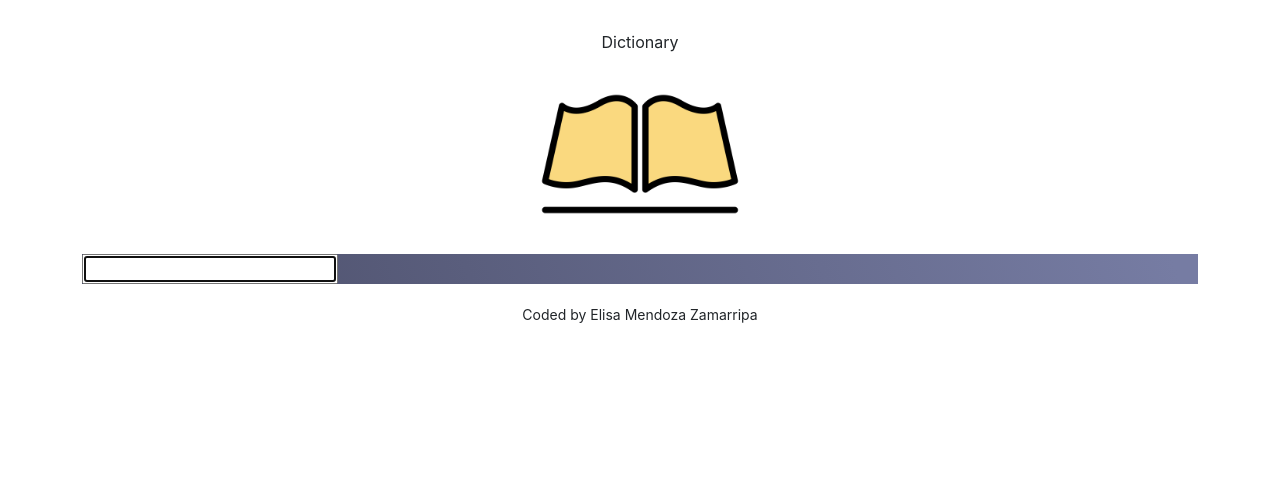
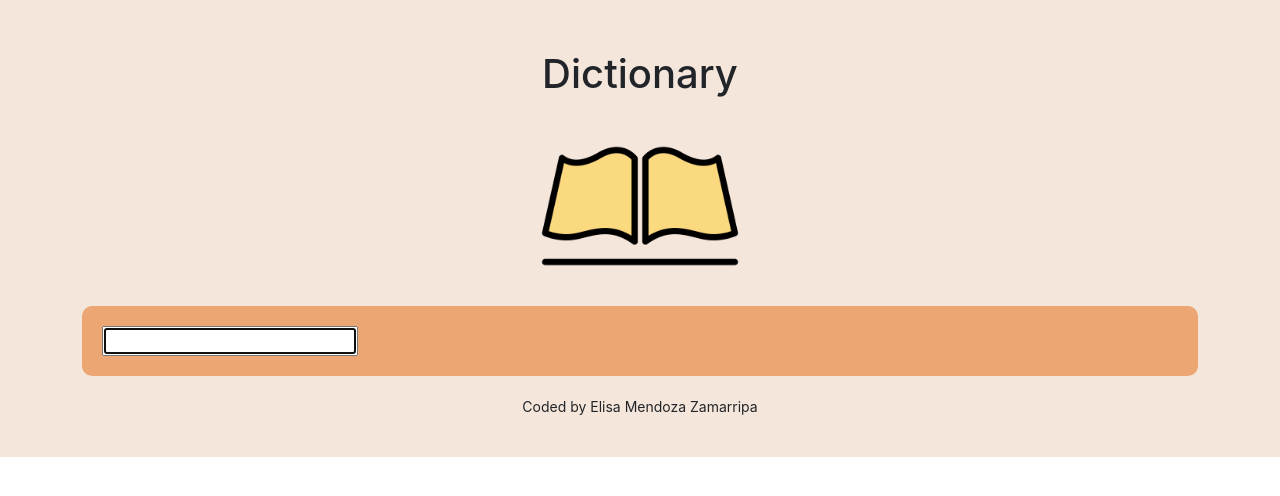
Before and after one commit to elisammz/Dictionary-app, a React (Create React App) app: page / in a window 1280 px wide. Shown: the top 496 px of the page. Built offline with nearby package versions, Linux system fonts and the light colour scheme.

Commit message:
Added main styling colors

```diff
--- a/src/App.css
+++ b/src/App.css
@@ -1,3 +1,12 @@
+:root {
+  --background-color: #eca674;
+  --word-box: #f5e6db;
+}
+
+.App {
+  background: var(--word-box);
+  padding: 20px;
+}
 .App-header {
   margin-top: 30px;
 }
--- a/src/App.js
+++ b/src/App.js
@@ -8,7 +8,7 @@ function App() {
     <div className="App">
       <div className="container">
         <header className="App-header">
-          <div className="text-center">Dictionary</div>
+          <h1 className="text-center">Dictionary</h1>
           <img src={logo} className="App-logo img-fluid" alt="logo" />
         </header>
         <main>
--- a/src/Dictionary.css
+++ b/src/Dictionary.css
@@ -1,7 +1,11 @@
+:root {
+  --background-color: #eca674;
+  --word-box: #f5e6db;
+}
+
 .Dictionary {
-  background: linear-gradient(
-    69.9deg,
-    rgb(76, 79, 106) 3.2%,
-    rgb(118, 124, 163) 97.6%
-  );
+  background: var(--background-color);
+  color: #2a2839;
+  border-radius: 10px;
+  padding: 20px;
 }
```
